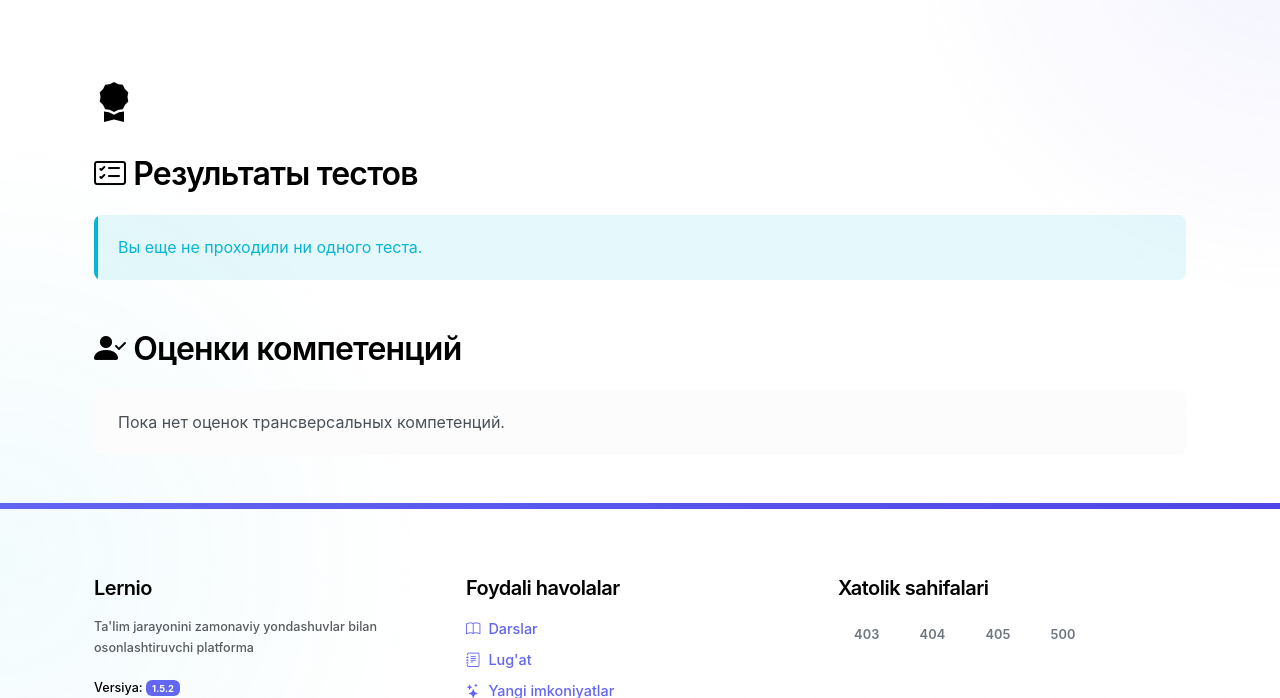
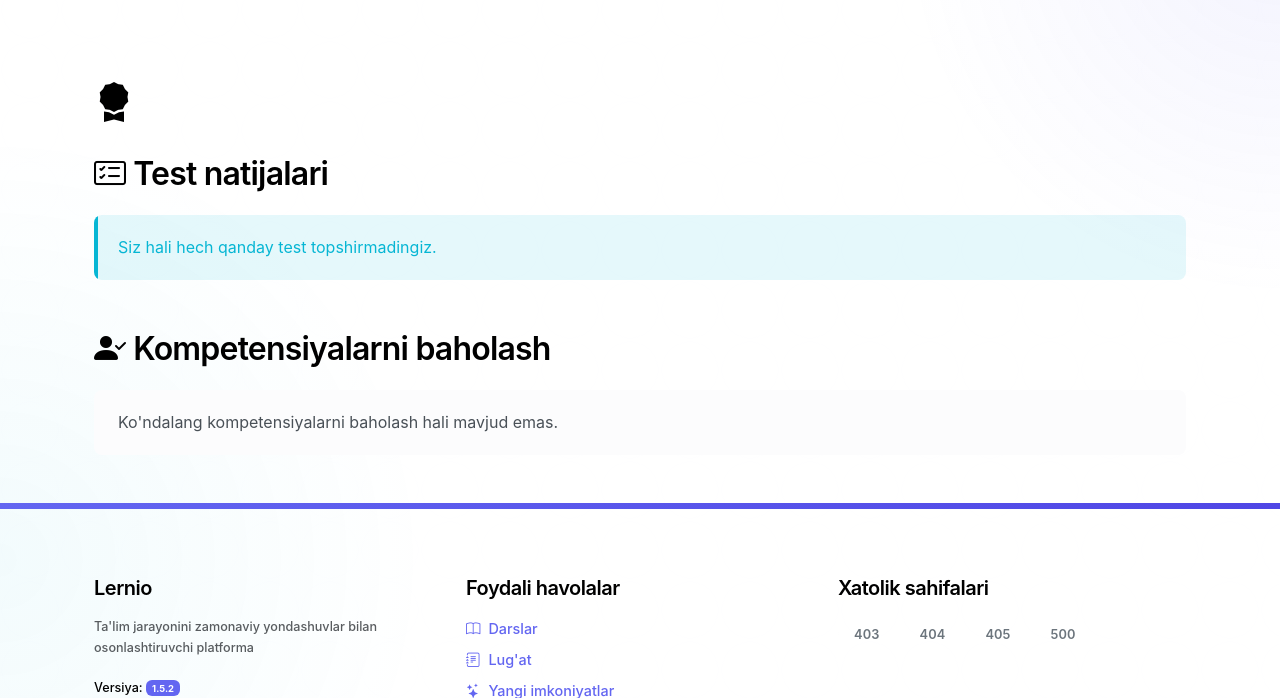
Before and after one commit to ayzek000/Lernio, a Python web app: template app/templates/results.html in a window 1280 px wide. Shown: the part 80-778 px from the top of the page. Run offline with Jinja, Linux system fonts and the light colour scheme; the template is opened without the code that fills it, so the values that code supplies are empty.

Commit message:
Обновил student_routes и шаблоны dashboard/results

```diff
--- a/app/student_routes.py
+++ b/app/student_routes.py
@@ -171,7 +171,7 @@ def my_results():
     works = StudentWork.query.filter_by(student_id=current_user.id).order_by(StudentWork.submitted_at.desc()).all()
 
     log_activity(current_user.id, 'view_my_results')
-    return render_template('results.html', title='Мои результаты',
+    return render_template('results.html', title='Mening natijalarim',
                            submissions=submissions, assessments=assessments, works=works)
 
 # --- Прохождение Теста ---
--- a/app/templates/admin/dashboard.html
+++ b/app/templates/admin/dashboard.html
@@ -8,7 +8,7 @@
         <div class="col-12">
             <div class="admin-header">
                 <h1 class="display-5 mb-0"><i class="bi bi-speedometer2 me-2"></i>Administrator boshqaruv paneli</h1>
-                <p class="text-muted">Lernio boshqaruv paneliga xush kelibsiz, {{ current_user.full_name or current_user.username }}</p>
+                <p class="text-muted">Lernio boshqaruv paneliga xush kelibsiz talaba</p>
             </div>
         </div>
     </div>
--- a/app/templates/results.html
+++ b/app/templates/results.html
@@ -7,7 +7,7 @@
 
     {# ----- Результаты тестов ----- #}
     <section class="mb-5">
-        <h2><i class="bi bi-card-checklist me-2"></i>Результаты тестов</h2>
+        <h2><i class="bi bi-card-checklist me-2"></i>Test natijalari</h2>
         {% if submissions %}
             <div class="table-responsive shadow-sm rounded">
                 <table class="table table-striped table-hover mb-0">
@@ -67,13 +67,13 @@
                 </table>
             </div>
         {% else %}
-            <div class="alert alert-info">Вы еще не проходили ни одного теста.</div>
+            <div class="alert alert-info">Siz hali hech qanday test topshirmadingiz.</div>
         {% endif %}
     </section>
 
     {# ----- Оценки компетенций ----- #}
     <section>
-        <h2><i class="bi bi-person-check-fill me-2"></i>Оценки компетенций</h2>
+        <h2><i class="bi bi-person-check-fill me-2"></i>Kompetensiyalarni baholash</h2>
          {% if assessments %}
              <div class="list-group">
                 {% for assessment in assessments %}
@@ -105,7 +105,7 @@
                 {% endfor %}
              </div>
          {% else %}
-             <div class="alert alert-light">Пока нет оценок трансверсальных компетенций.</div>
+             <div class="alert alert-light">Ko'ndalang kompetensiyalarni baholash hali mavjud emas.</div>
          {% endif %}
     </section>
 
```
